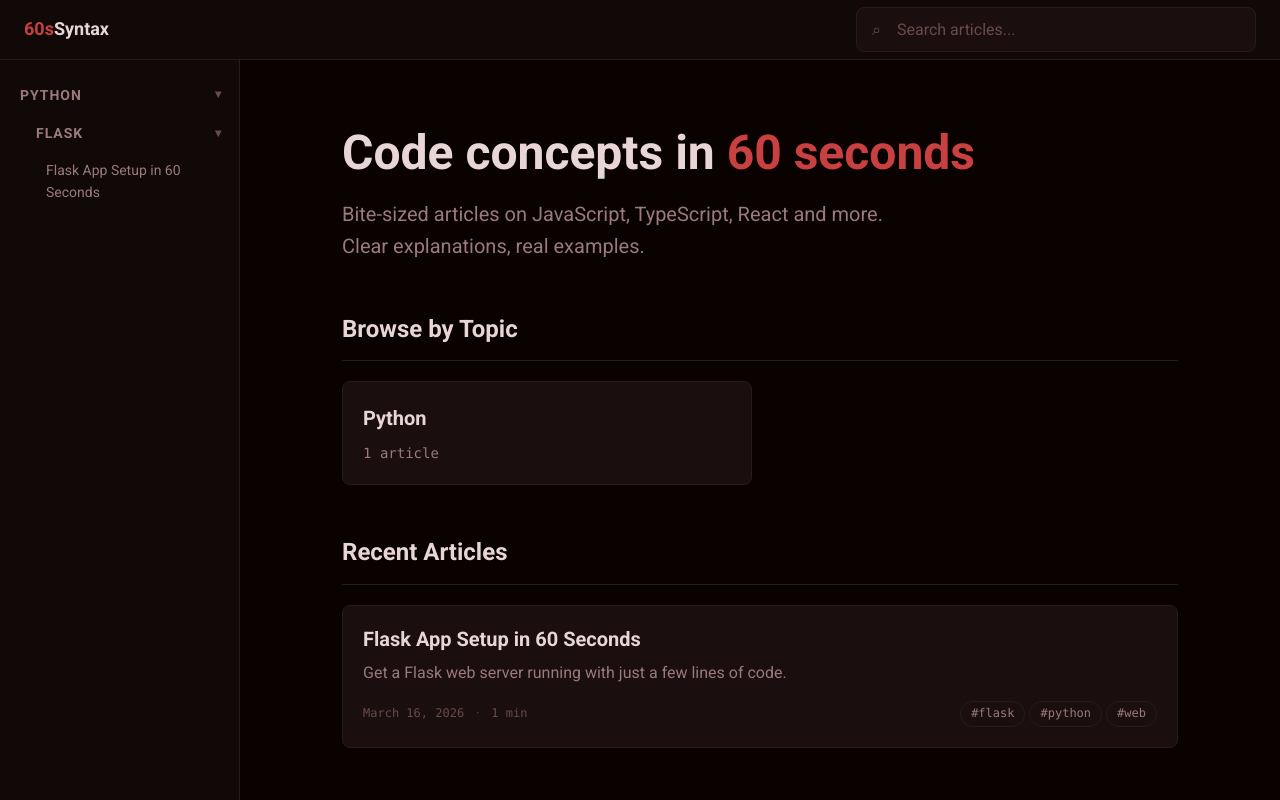
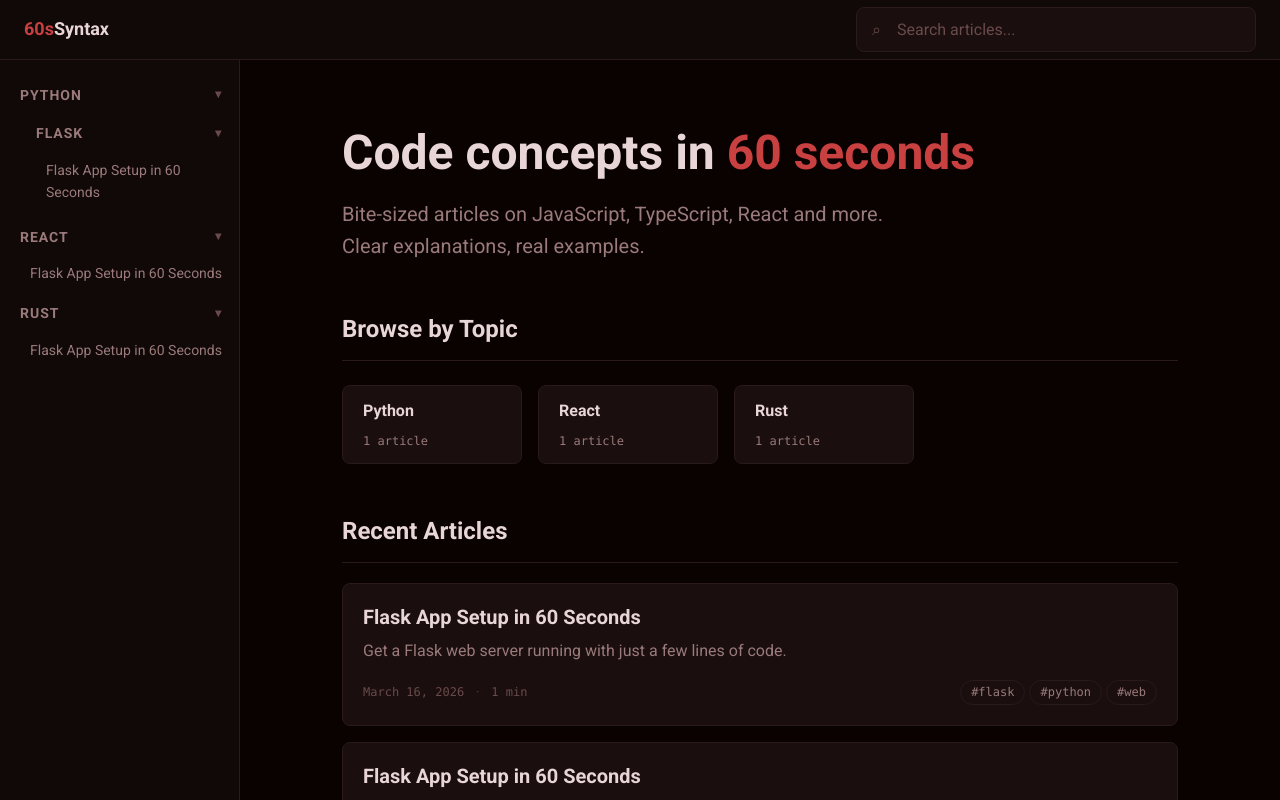
Before and after one commit to Mickey-Zhaang/SixtySecondSyntax, a React (Vite) app: page / in a window 1280 px wide. Shown: the top 800 px of the page. Built offline with nearby package versions, Linux system fonts and the light colour scheme.

Commit message:
added carousel

```diff
--- /dev/null
+++ b/src/components/common/NodeCarousel.tsx
@@ -0,0 +1,145 @@
+import { gsap } from 'gsap';
+import styled from 'styled-components';
+
+import { useEffect, useRef, useState } from 'react';
+
+interface NodeCarouselProps {
+	title: string;
+	children: React.ReactNode;
+}
+
+export function NodeCarousel({ title, children }: NodeCarouselProps) {
+	const viewportRef = useRef<HTMLDivElement>(null);
+	const [canPrev, setCanPrev] = useState(false);
+	const [canNext, setCanNext] = useState(false);
+
+	const STEP = 276; // ~card width (260px) + gap (16px)
+
+	const updateButtons = () => {
+		const el = viewportRef.current;
+		if (!el) return;
+		setCanPrev(el.scrollLeft > 4);
+		setCanNext(el.scrollLeft < el.scrollWidth - el.clientWidth - 4);
+	};
+
+	useEffect(() => {
+		const id = setTimeout(updateButtons, 50);
+		const el = viewportRef.current;
+		el?.addEventListener('scroll', updateButtons, { passive: true });
+		window.addEventListener('resize', updateButtons);
+		return () => {
+			clearTimeout(id);
+			el?.removeEventListener('scroll', updateButtons);
+			window.removeEventListener('resize', updateButtons);
+		};
+	}, [children]);
+
+	const scroll = (dir: 1 | -1) => {
+		const el = viewportRef.current;
+		if (!el) return;
+		const target = Math.max(
+			0,
+			Math.min(el.scrollWidth - el.clientWidth, el.scrollLeft + dir * STEP)
+		);
+		gsap.to(el, { scrollLeft: target, duration: 0.35, ease: 'power2.out' });
+	};
+
+	const showControls = canPrev || canNext;
+
+	return (
+		<Wrapper>
+			<Header>
+				<Title>{title}</Title>
+				{showControls && (
+					<Controls>
+						<ArrowBtn
+							onClick={() => scroll(-1)}
+							disabled={!canPrev}
+							aria-label="Scroll left">
+							‹
+						</ArrowBtn>
+						<ArrowBtn
+							onClick={() => scroll(1)}
+							disabled={!canNext}
+							aria-label="Scroll right">
+							›
+						</ArrowBtn>
+					</Controls>
+				)}
+			</Header>
+			<Viewport ref={viewportRef}>
+				<Track>{children}</Track>
+			</Viewport>
+		</Wrapper>
+	);
+}
+
+const Wrapper = styled.div`
+	margin-bottom: ${({ theme }) => theme.spacing[12]};
+`;
+
+const Header = styled.div`
+	display: flex;
+	align-items: center;
+	justify-content: space-between;
+	margin-bottom: ${({ theme }) => theme.spacing[5]};
+	border-bottom: 1px solid ${({ theme }) => theme.colors.border};
+	padding-bottom: ${({ theme }) => theme.spacing[3]};
+`;
+
+const Title = styled.h2`
+	font-size: ${({ theme }) => theme.fontSizes['2xl']};
+	font-weight: 600;
+	color: ${({ theme }) => theme.colors.text};
+`;
+
+const Controls = styled.div`
+	display: flex;
+	gap: ${({ theme }) => theme.spacing[2]};
+`;
+
+const ArrowBtn = styled.button`
+	display: flex;
+	align-items: center;
+	justify-content: center;
+	width: 2rem;
+	height: 2rem;
+	background: ${({ theme }) => theme.colors.bgCard};
+	border: 1px solid ${({ theme }) => theme.colors.border};
+	border-radius: ${({ theme }) => theme.radii.sm};
+	color: ${({ theme }) => theme.colors.textMuted};
+	font-size: 1.25rem;
+	line-height: 1;
+	cursor: pointer;
+	transition: all ${({ theme }) => theme.transitions.fast};
+
+	&:disabled {
+		opacity: 0.25;
+		cursor: not-allowed;
+	}
+
+	&:not(:disabled):hover {
+		color: ${({ theme }) => theme.colors.text};
+		border-color: ${({ theme }) => theme.colors.accent};
+		background: ${({ theme }) => theme.colors.bgHover};
+	}
+`;
+
+const Viewport = styled.div`
+	overflow-x: auto;
+	scrollbar-width: none;
+
+	&::-webkit-scrollbar {
+		display: none;
+	}
+`;
+
+const Track = styled.div`
+	display: flex;
+	gap: ${({ theme }) => theme.spacing[4]};
+	margin-top: ${({ theme }) => theme.spacing[1]};
+
+	& > * {
+		flex-shrink: 0;
+	}
+`;
--- a/src/components/index.ts
+++ b/src/components/index.ts
@@ -5,6 +5,7 @@ export { ArticleTemplate } from './article/ArticleTemplate';
 export { CodeBlock } from './article/CodeBlock';
 
 // Common components
+export { NodeCarousel } from './common/NodeCarousel';
 export { ReadingProgress } from './common/ReadingProgress';
 export { Tag } from './common/Tag';
 
--- /dev/null
+++ b/src/content/articles/React/flask-setup.tsx
@@ -0,0 +1,64 @@
+import { ArticleTemplate } from '@/components';
+import type { ArticleMeta } from '@/lib/types';
+
+export const meta: ArticleMeta = {
+	title: 'Flask App Setup in 60 Seconds',
+	tags: ['flask', 'python', 'web'],
+	date: '2026-03-16',
+	excerpt: 'Get a Flask web server running with just a few lines of code.',
+	author: 'Mickey Zhang',
+};
+
+export const content = `
+Flask is a lightweight Python web framework. Setting it up takes just a few minutes.
+
+## Installation
+
+\`\`\`bash
+pip install flask
+\`\`\`
+
+## Basic app
+
+Create \`app.py\`:
+
+\`\`\`python
+from flask import Flask
+
+app = Flask(__name__)
+
+@app.route('/')
+def hello():
+    return 'Hello, World!'
+
+@app.route('/user/<name>')
+def greet_user(name):
+    return f'Hello, {name}!'
+
+if __name__ == '__main__':
+    app.run(debug=True, port=5000)
+\`\`\`
+
+## Run it
+
+\`\`\`bash
+python app.py
+\`\`\`
+
+Visit \`http://localhost:5000\` in your browser. You'll see "Hello, World!".
+
+Try \`http://localhost:5000/user/Alice\` → "Hello, Alice!"
+
+## Key concepts
+
+- **@app.route()** — Maps a URL to a function
+- **debug=True** — Enables auto-reload on code changes
+- **<name>** — URL parameter captured as function argument
+- **if __name__ == '__main__':** — Only runs when executed directly, not imported
+
+That's it! Flask handles HTTP requests, routing, and responses. Add more routes and you've got a web app.
+`;
+
+export default function FlaskSetup() {
+	return <ArticleTemplate meta={meta} markdown={content} />;
+}
--- /dev/null
+++ b/src/content/articles/Rust/flask-setup.tsx
@@ -0,0 +1,64 @@
+import { ArticleTemplate } from '@/components';
+import type { ArticleMeta } from '@/lib/types';
+
+export const meta: ArticleMeta = {
+	title: 'Flask App Setup in 60 Seconds',
+	tags: ['flask', 'python', 'web'],
+	date: '2026-03-16',
+	excerpt: 'Get a Flask web server running with just a few lines of code.',
+	author: 'Mickey Zhang',
+};
+
+export const content = `
+Flask is a lightweight Python web framework. Setting it up takes just a few minutes.
+
+## Installation
+
+\`\`\`bash
+pip install flask
+\`\`\`
+
+## Basic app
+
+Create \`app.py\`:
+
+\`\`\`python
+from flask import Flask
+
+app = Flask(__name__)
+
+@app.route('/')
+def hello():
+    return 'Hello, World!'
+
+@app.route('/user/<name>')
+def greet_user(name):
+    return f'Hello, {name}!'
+
+if __name__ == '__main__':
+    app.run(debug=True, port=5000)
+\`\`\`
+
+## Run it
+
+\`\`\`bash
+python app.py
+\`\`\`
+
+Visit \`http://localhost:5000\` in your browser. You'll see "Hello, World!".
+
+Try \`http://localhost:5000/user/Alice\` → "Hello, Alice!"
+
+## Key concepts
+
+- **@app.route()** — Maps a URL to a function
+- **debug=True** — Enables auto-reload on code changes
+- **<name>** — URL parameter captured as function argument
+- **if __name__ == '__main__':** — Only runs when executed directly, not imported
+
+That's it! Flask handles HTTP requests, routing, and responses. Add more routes and you've got a web app.
+`;
+
+export default function FlaskSetup() {
+	return <ArticleTemplate meta={meta} markdown={content} />;
+}
--- a/src/pages/HomePage.tsx
+++ b/src/pages/HomePage.tsx
@@ -7,6 +7,7 @@ import { Helmet } from 'react-helmet-async';
 import { Link } from 'react-router-dom';
 
 import { ArticleCard } from '@/components/article/ArticleCard';
+import { NodeCarousel } from '@/components/common/NodeCarousel';
 import { PageLayout } from '@/components/layout/PageLayout';
 import { articles, sections } from '@/content/registry';
 import { countArticles, labelify, sortArticles } from '@/lib/articles';
@@ -29,19 +30,10 @@ function SectionCard({
 }
 
 export function HomePage() {
-	const cardsRef = useRef<HTMLDivElement>(null);
 	const recentRef = useRef<HTMLDivElement>(null);
 
 	useEffect(() => {
 		const ctx = gsap.context(() => {
-			gsap.from('.section-card', {
-				opacity: 0,
-				y: 30,
-				stagger: 0.1,
-				duration: 0.5,
-				ease: 'power2.out',
-				delay: 0.2,
-			});
 			gsap.from('.recent-card', {
 				opacity: 0,
 				y: 20,
@@ -77,24 +69,16 @@ export function HomePage() {
 				</Hero>
 
 				<PageContent>
-					{/* Sections overview */}
-					<SectionHeading>
-						<SectionTitle>Browse by Topic</SectionTitle>
-					</SectionHeading>
-					<div ref={cardsRef}>
-						<Grid>
+					<NodeCarousel title="Browse by Topic">
 						{Object.entries(sections).map(([key, section]) => (
-								<div key={key} className="section-card">
 							<SectionCard
+								key={key}
 								sectionKey={key}
 								articleCount={countArticles(section)}
 							/>
-								</div>
 						))}
-						</Grid>
-					</div>
+					</NodeCarousel>
 
-					{/* Recent articles */}
 					<RecentSection>
 						<SectionHeading>
 							<SectionTitle>Recent Articles</SectionTitle>
@@ -178,16 +162,6 @@ const SectionTitle = styled.h2`
 	color: ${({ theme }) => theme.colors.text};
 `;
 
-const Grid = styled.div`
-	display: grid;
-	gap: ${({ theme }) => theme.spacing[4]};
-	margin-bottom: ${({ theme }) => theme.spacing[12]};
-
-	@media (min-width: ${({ theme }) => theme.breakpoints.md}) {
-		grid-template-columns: repeat(2, 1fr);
-	}
-`;
-
 const RecentSection = styled.section`
 	margin-bottom: ${({ theme }) => theme.spacing[12]};
 `;
@@ -202,7 +176,10 @@ const SectionCardEl = styled(Link)`
 	display: flex;
 	flex-direction: column;
 	gap: ${({ theme }) => theme.spacing[2]};
-	padding: ${({ theme }) => theme.spacing[5]};
+	padding: ${({ theme }) => theme.spacing[3]} ${({ theme }) => theme.spacing[5]};
+	min-width: 180px;
+	max-width: 260px;
+	height: 100%;
 	background: ${({ theme }) => theme.colors.bgCard};
 	border: 1px solid ${({ theme }) => theme.colors.border};
 	border-radius: ${({ theme }) => theme.radii.md};
@@ -213,17 +190,18 @@ const SectionCardEl = styled(Link)`
 		border-color: ${({ theme }) => theme.colors.accent};
 		background: ${({ theme }) => theme.colors.bgHover};
 		box-shadow: ${({ theme }) => theme.shadows.accent};
+		transform: translateY(-2px);
 	}
 `;
 
 const SectionCardTitle = styled.h3`
-	font-size: ${({ theme }) => theme.fontSizes.xl};
+	font-size: ${({ theme }) => theme.fontSizes.md};
 	font-weight: 600;
 	color: ${({ theme }) => theme.colors.text};
 `;
 
 const SectionCardCount = styled.span`
-	font-size: ${({ theme }) => theme.fontSizes.sm};
+	font-size: ${({ theme }) => theme.fontSizes.xs};
 	color: ${({ theme }) => theme.colors.textMuted};
 	font-family: ${({ theme }) => theme.fonts.mono};
 `;
--- a/src/pages/ListingPage.tsx
+++ b/src/pages/ListingPage.tsx
@@ -6,6 +6,7 @@ import { Link } from 'react-router-dom';
 import styled from 'styled-components';
 
 import { ArticleCard } from '@/components/article/ArticleCard';
+import { NodeCarousel } from '@/components/common/NodeCarousel';
 import { PageLayout } from '@/components/layout/PageLayout';
 import { Breadcrumbs } from '@/components/navigation/Breadcrumbs';
 import { countArticles } from '@/lib/articles';
@@ -42,7 +43,7 @@ export function ListingPage({ node }: ListingPageProps) {
 					<PageTitle>{node.label}</PageTitle>
 					<div ref={contentRef}>
 						{childNodes.length > 0 && (
-							<NodeGrid>
+							<NodeCarousel title="Browse by Topic">
 								{childNodes.map((child) => (
 									<div key={child.slug} className="listing-item">
 										<NodeCard to={child.path}>
@@ -54,16 +55,21 @@ export function ListingPage({ node }: ListingPageProps) {
 										</NodeCard>
 									</div>
 								))}
-							</NodeGrid>
+							</NodeCarousel>
 						)}
 						{node.articles.length > 0 && (
-							<ArticleList $hasNodeGrid={childNodes.length > 0}>
+							<Section>
+								<SectionHeading>
+									<SectionTitle>Articles</SectionTitle>
+								</SectionHeading>
+								<ArticleList>
 									{node.articles.map((article) => (
 										<div key={article.path} className="listing-item">
 											<ArticleCard article={article} />
 										</div>
 									))}
 								</ArticleList>
+							</Section>
 						)}
 					</div>
 				</PageContent>
@@ -89,14 +95,23 @@ const PageTitle = styled.h1`
 	margin-bottom: ${({ theme }) => theme.spacing[8]};
 `;
 
-const NodeGrid = styled.div`
-	display: grid;
-	gap: ${({ theme }) => theme.spacing[4]};
-	margin-bottom: ${({ theme }) => theme.spacing[8]};
+const Section = styled.section`
+	margin-bottom: ${({ theme }) => theme.spacing[12]};
+`;
 
-	@media (min-width: ${({ theme }) => theme.breakpoints.md}) {
-		grid-template-columns: repeat(2, 1fr);
-	}
+const SectionHeading = styled.div`
+	display: flex;
+	align-items: baseline;
+	justify-content: space-between;
+	margin-bottom: ${({ theme }) => theme.spacing[5]};
+	border-bottom: 1px solid ${({ theme }) => theme.colors.border};
+	padding-bottom: ${({ theme }) => theme.spacing[3]};
+`;
+
+const SectionTitle = styled.h2`
+	font-size: ${({ theme }) => theme.fontSizes['2xl']};
+	font-weight: 600;
+	color: ${({ theme }) => theme.colors.text};
 `;
 
 const NodeCard = styled(Link)`
@@ -104,6 +119,7 @@ const NodeCard = styled(Link)`
 	flex-direction: column;
 	gap: ${({ theme }) => theme.spacing[2]};
 	padding: ${({ theme }) => theme.spacing[5]};
+	height: 100%;
 	background: ${({ theme }) => theme.colors.bgCard};
 	border: 1px solid ${({ theme }) => theme.colors.border};
 	border-radius: ${({ theme }) => theme.radii.md};
@@ -130,11 +146,8 @@ const NodeCardMeta = styled.span`
 	font-family: ${({ theme }) => theme.fonts.mono};
 `;
 
-const ArticleList = styled.div<{ $hasNodeGrid: boolean }>`
+const ArticleList = styled.div`
 	display: flex;
 	flex-direction: column;
 	gap: ${({ theme }) => theme.spacing[4]};
-	padding-top: ${({ $hasNodeGrid, theme }) => ($hasNodeGrid ? theme.spacing[4] : '0')};
-	border-top: ${({ $hasNodeGrid, theme }) =>
-		$hasNodeGrid ? `1px solid ${theme.colors.border}` : 'none'};
 `;
```
Also changed, not shown: src/components/article/ArticleTemplate.tsx (+17 -1 lines), src/components/layout/PageLayout.tsx (indentation only). Lines whose indentation alone changed are shown as unchanged.
